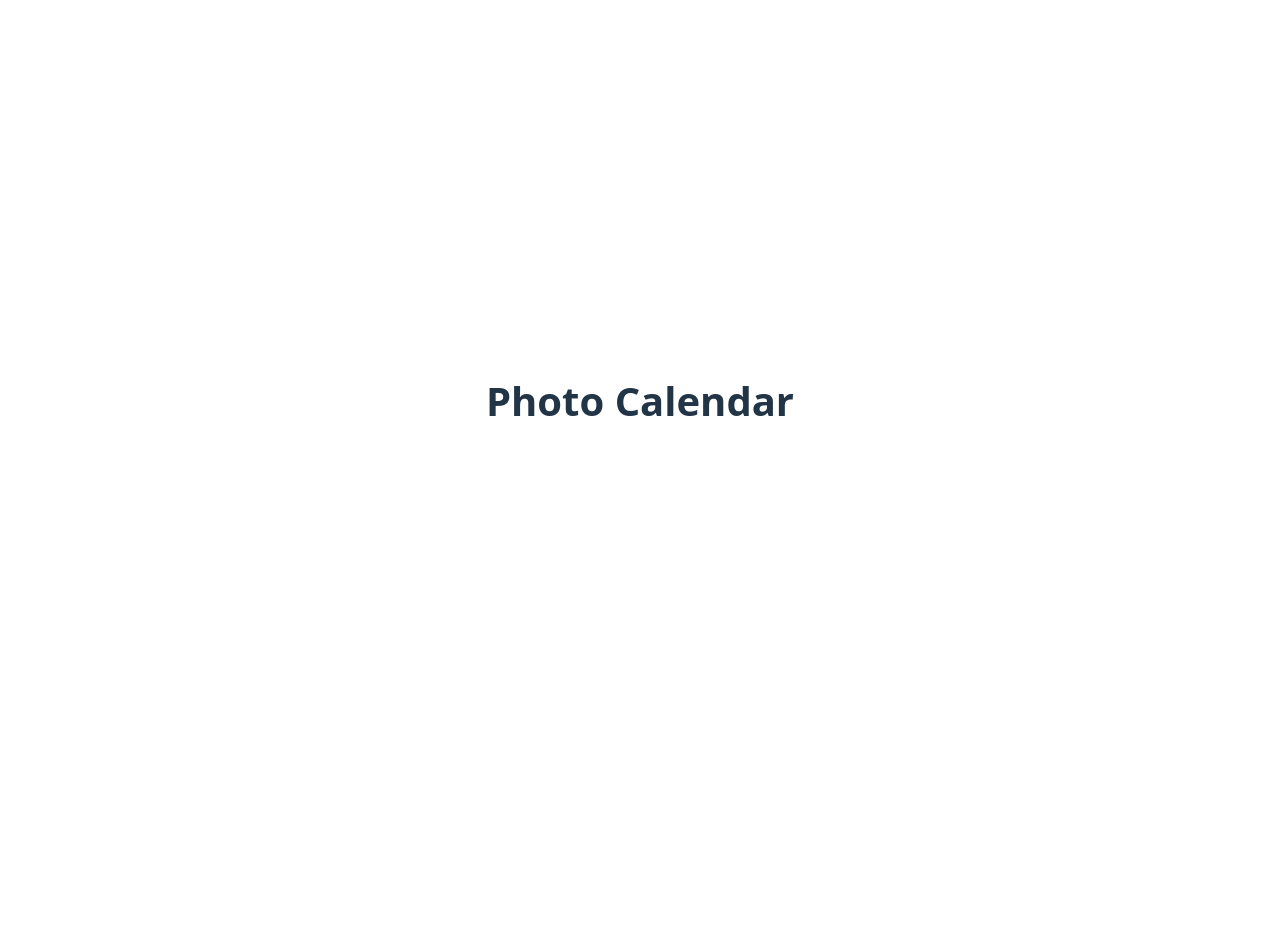
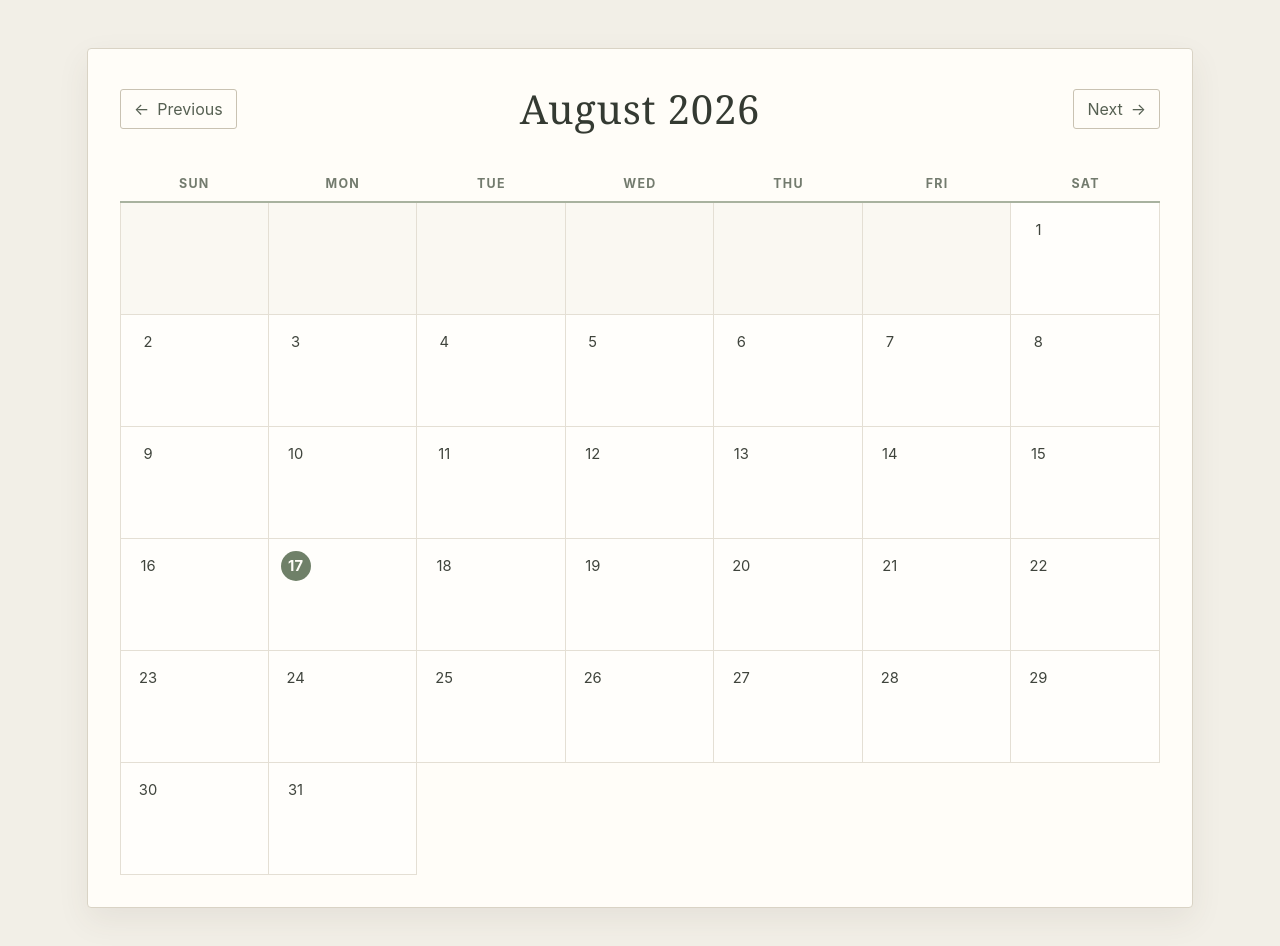
Before and after one commit to Lene-st/photo-calendar, a React (Vite) app: page / in a window 1280 px wide. Shown: the top 946 px of the page. Before the commit the page ends 800 px from the top, so only its background shows below. Built offline with nearby package versions, Linux system fonts and the light colour scheme.

Commit message:
Add basic monthly calendar

```diff
--- a/src/App.jsx
+++ b/src/App.jsx
@@ -1,5 +1,95 @@
+import { useState } from 'react'
+
+const monthFormatter = new Intl.DateTimeFormat('en-US', {
+  month: 'long',
+  year: 'numeric',
+})
+
+const weekdays = ['Sun', 'Mon', 'Tue', 'Wed', 'Thu', 'Fri', 'Sat']
+
 function App() {
-  return <h1>Photo Calendar</h1>
+  const today = new Date()
+  const [visibleMonth, setVisibleMonth] = useState(
+    () => new Date(today.getFullYear(), today.getMonth(), 1),
+  )
+
+  const year = visibleMonth.getFullYear()
+  const month = visibleMonth.getMonth()
+  const firstWeekday = new Date(year, month, 1).getDay()
+  const daysInMonth = new Date(year, month + 1, 0).getDate()
+  const calendarDays = [
+    ...Array(firstWeekday).fill(null),
+    ...Array.from({ length: daysInMonth }, (_, index) => index + 1),
+  ]
+
+  function changeMonth(offset) {
+    setVisibleMonth((currentMonth) =>
+      new Date(currentMonth.getFullYear(), currentMonth.getMonth() + offset, 1),
+    )
+  }
+
+  function isToday(day) {
+    return (
+      day === today.getDate() &&
+      month === today.getMonth() &&
+      year === today.getFullYear()
+    )
+  }
+
+  return (
+    <main className="calendar-page">
+      <section className="calendar" aria-label={monthFormatter.format(visibleMonth)}>
+        <header className="calendar-header">
+          <button
+            className="month-button"
+            type="button"
+            onClick={() => changeMonth(-1)}
+            aria-label="Previous month"
+          >
+            <span aria-hidden="true">←</span>
+            <span>Previous</span>
+          </button>
+
+          <h1>{monthFormatter.format(visibleMonth)}</h1>
+
+          <button
+            className="month-button"
+            type="button"
+            onClick={() => changeMonth(1)}
+            aria-label="Next month"
+          >
+            <span>Next</span>
+            <span aria-hidden="true">→</span>
+          </button>
+        </header>
+
+        <div className="weekday-row" aria-hidden="true">
+          {weekdays.map((weekday) => (
+            <div className="weekday" key={weekday}>
+              {weekday}
+            </div>
+          ))}
+        </div>
+
+        <div className="days-grid">
+          {calendarDays.map((day, index) => (
+            <div
+              className={`day-cell${day === null ? ' empty' : ''}${
+                isToday(day) ? ' today' : ''
+              }`}
+              key={`${year}-${month}-${index}`}
+            >
+              {day !== null && (
+                <time dateTime={`${year}-${String(month + 1).padStart(2, '0')}-${String(day).padStart(2, '0')}`}>
+                  {day}
+                </time>
+              )}
+            </div>
+          ))}
+        </div>
+      </section>
+    </main>
+  )
 }
 
 export default App
--- a/src/index.css
+++ b/src/index.css
@@ -1,7 +1,8 @@
 :root {
-  font-family: system-ui, sans-serif;
-  color: #213547;
-  background-color: #ffffff;
+  font-family: Inter, ui-sans-serif, system-ui, -apple-system, BlinkMacSystemFont,
+    "Segoe UI", sans-serif;
+  color: #3f443c;
+  background-color: #f2efe7;
   font-synthesis: none;
   text-rendering: optimizeLegibility;
   -webkit-font-smoothing: antialiased;
@@ -10,15 +11,159 @@
 
 body {
   margin: 0;
+  min-width: 320px;
 }
 
 #root {
   min-height: 100vh;
-  display: grid;
-  place-items: center;
 }
 
-h1 {
+.calendar-page {
+  box-sizing: border-box;
+  min-height: 100vh;
+  padding: 48px 24px;
+}
+
+.calendar {
+  width: min(100%, 1040px);
+  margin: 0 auto;
+  padding: 32px;
+  border: 1px solid #d9d3c5;
+  border-radius: 4px;
+  background-color: #fffdf8;
+  box-shadow: 0 12px 32px rgba(74, 65, 48, 0.08);
+}
+
+.calendar-header {
+  display: grid;
+  grid-template-columns: 1fr auto 1fr;
+  align-items: center;
+  gap: 20px;
+  margin-bottom: 30px;
+}
+
+.calendar-header h1 {
   margin: 0;
-  font-size: 2.5rem;
+  color: #343a32;
+  font-family: Georgia, "Times New Roman", serif;
+  font-size: clamp(1.75rem, 4vw, 2.5rem);
+  font-weight: 500;
+  letter-spacing: 0.02em;
+  text-align: center;
 }
+
+.month-button {
+  display: inline-flex;
+  align-items: center;
+  gap: 8px;
+  width: fit-content;
+  padding: 9px 13px;
+  border: 1px solid #c9c2b2;
+  border-radius: 3px;
+  color: #566052;
+  background-color: transparent;
+  font: inherit;
+  cursor: pointer;
+}
+
+.month-button:last-child {
+  justify-self: end;
+}
+
+.month-button:hover {
+  border-color: #8b9784;
+  background-color: #f4f3eb;
+}
+
+.month-button:focus-visible {
+  outline: 3px solid rgba(106, 125, 98, 0.3);
+  outline-offset: 2px;
+}
+
+.weekday-row,
+.days-grid {
+  display: grid;
+  grid-template-columns: repeat(7, minmax(0, 1fr));
+}
+
+.weekday {
+  padding: 10px 4px;
+  border-bottom: 2px solid #a8b29f;
+  color: #737b6e;
+  font-size: 0.78rem;
+  font-weight: 700;
+  letter-spacing: 0.1em;
+  text-align: center;
+  text-transform: uppercase;
+}
+
+.day-cell {
+  box-sizing: border-box;
+  min-height: 112px;
+  padding: 12px;
+  border-right: 1px solid #e4dfd4;
+  border-bottom: 1px solid #e4dfd4;
+  background-color: rgba(255, 255, 255, 0.36);
+}
+
+.day-cell:nth-child(7n + 1) {
+  border-left: 1px solid #e4dfd4;
+}
+
+.day-cell time {
+  display: grid;
+  width: 30px;
+  height: 30px;
+  place-items: center;
+  border-radius: 50%;
+  font-size: 0.92rem;
+}
+
+.day-cell.today time {
+  color: #fffdf8;
+  background-color: #6f8068;
+  font-weight: 700;
+}
+
+.day-cell.empty {
+  background-color: #faf8f2;
+}
+
+@media (max-width: 640px) {
+  .calendar-page {
+    padding: 18px 10px;
+  }
+
+  .calendar {
+    padding: 20px 10px 14px;
+  }
+
+  .calendar-header {
+    gap: 8px;
+    margin-bottom: 20px;
+  }
+
+  .month-button {
+    padding: 8px 10px;
+  }
+
+  .month-button span:not([aria-hidden="true"]) {
+    display: none;
+  }
+
+  .weekday {
+    font-size: 0.68rem;
+    letter-spacing: 0.04em;
+  }
+
+  .day-cell {
+    min-height: 68px;
+    padding: 6px;
+  }
+
+  .day-cell time {
+    width: 26px;
+    height: 26px;
+    font-size: 0.82rem;
+  }
+}
```
